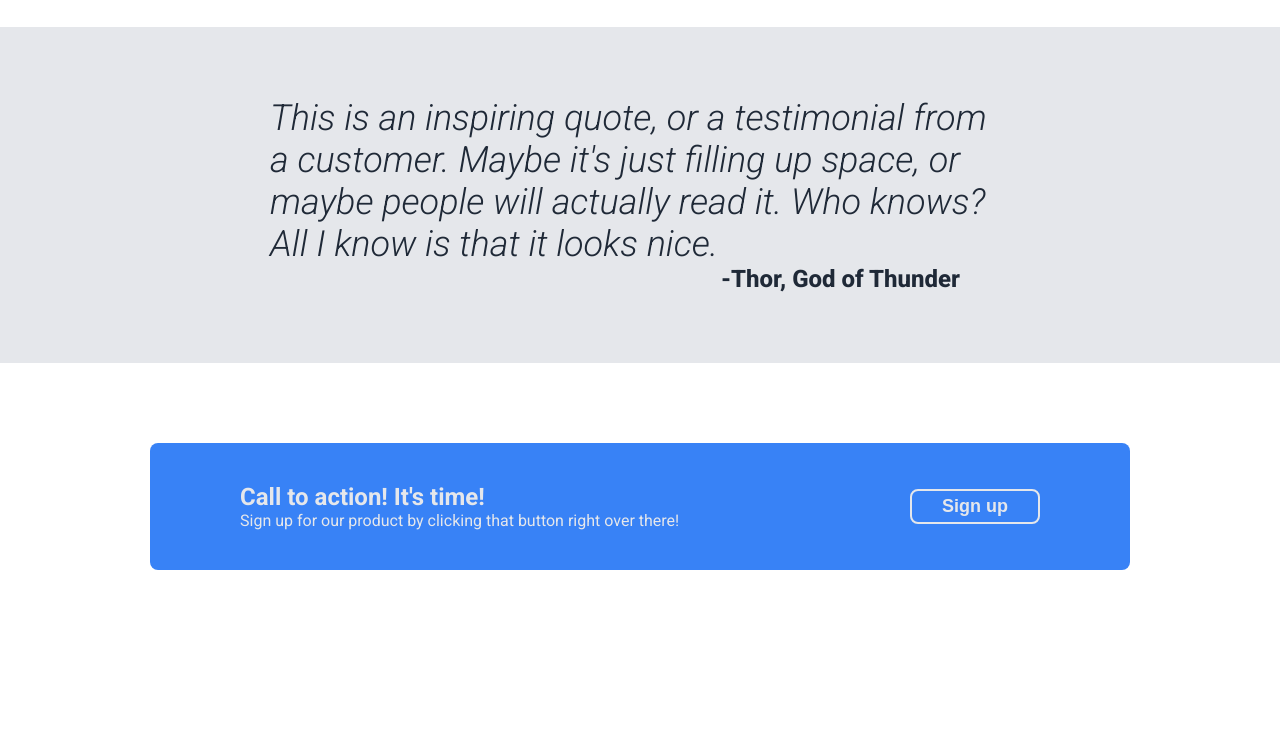
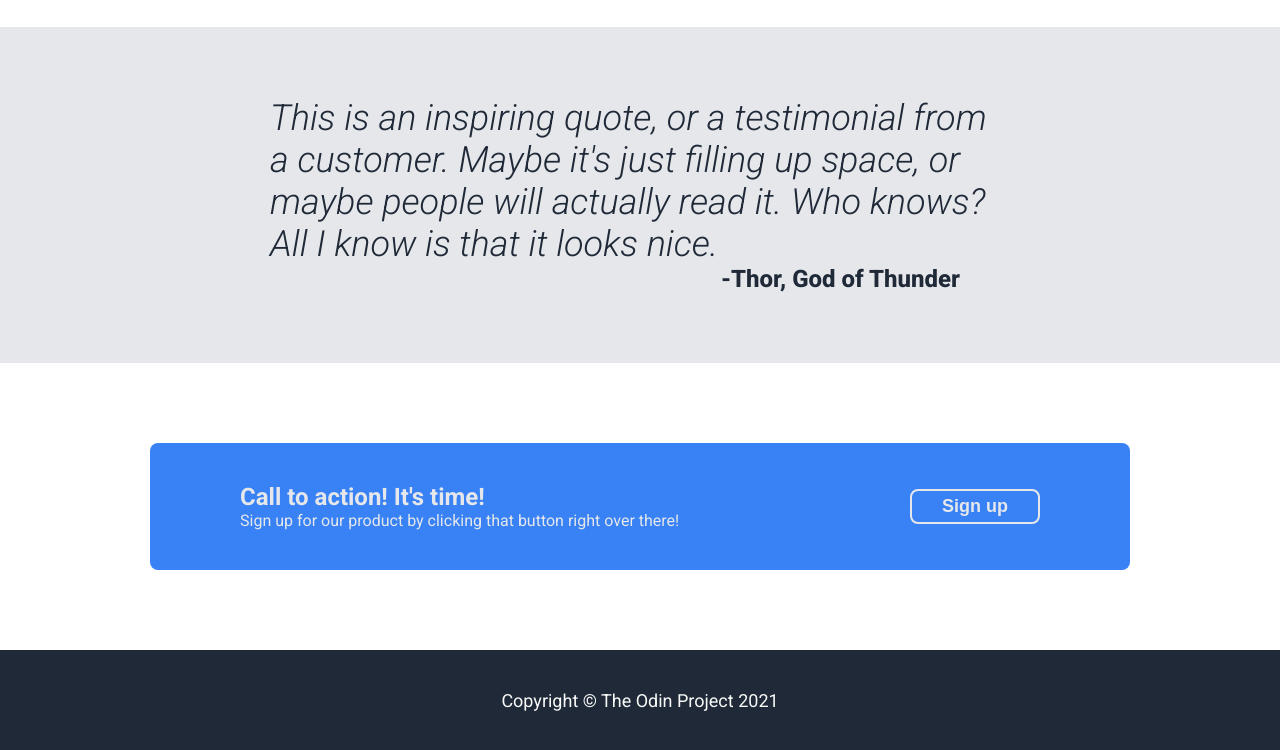
Before and after one commit to sugamShrestha7/odin-html-css-project, a plain HTML site: page index.html in a window 1280 px wide. Shown: the part 954-1704 px from the top of the page. Before the commit the page ends 1604 px from the top, so only its background shows below. Drawn offline with Linux system fonts and the light colour scheme.

Commit message:
Give a final touch to the webpage.

```diff
--- a/css/style.css
+++ b/css/style.css
@@ -170,3 +170,13 @@ header a {
     font-weight: 800;
     font-size: 18px;
 }
+
+footer {
+    height: 100px;
+    background-color: #1F2937;
+    color: #F9FAF8;
+    display: flex;
+    justify-content: center;
+    align-items: center;
+    font-size: 18px;
+}
--- a/index.html
+++ b/index.html
@@ -61,5 +61,9 @@
         </div>
         <button>Sign up</button>
     </div>
+
+    <footer>
+        <span>Copyright &copy; The Odin Project 2021</span>
+    </footer>
 </body>
 </html>
```
